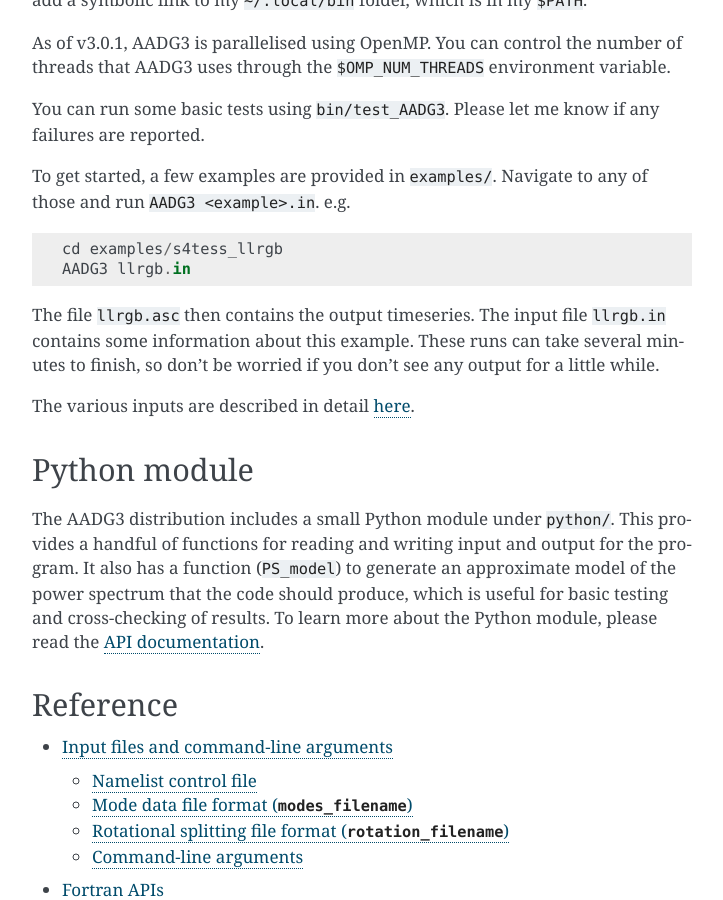
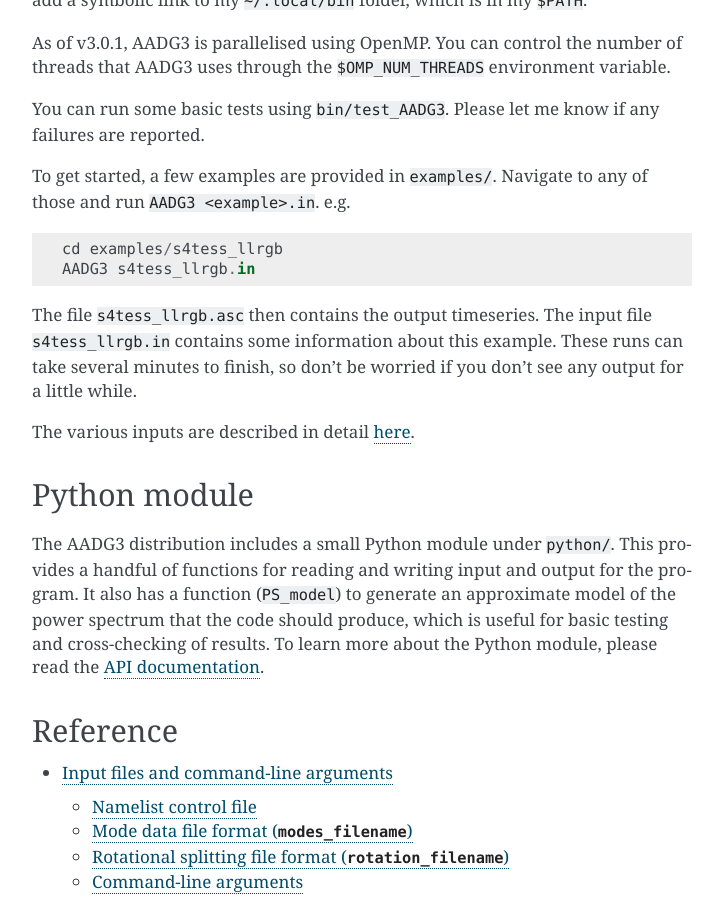
Before and after one commit to warrickball/AADG3, a Sphinx documentation site: the page built from docs/index.rst, in a window 1280 px wide and 900 px high, scrolled down 1622 px. Shown: the whole window, without its empty margins (388-1111 px from the left). Built offline with Sphinx 7.4.7, drawn with Linux system fonts in a browser that asks for light colours.

```diff
--- a/docs/index.rst
+++ b/docs/index.rst
@@ -109,12 +109,12 @@ Navigate to any of those and run ``AADG3 <example>.in``.  e.g.
 ::
 
    cd examples/s4tess_llrgb
-   AADG3 llrgb.in
+   AADG3 s4tess_llrgb.in
 
-The file ``llrgb.asc`` then contains the output timeseries.  The input
-file ``llrgb.in`` contains some information about this example.  These
-runs can take several minutes to finish, so don't be worried if you
-don't see any output for a little while.
+The file ``s4tess_llrgb.asc`` then contains the output timeseries.
+The input file ``s4tess_llrgb.in`` contains some information about
+this example.  These runs can take several minutes to finish, so don't
+be worried if you don't see any output for a little while.
 
 The various inputs are described in detail `here <input.html>`__.
 
```
